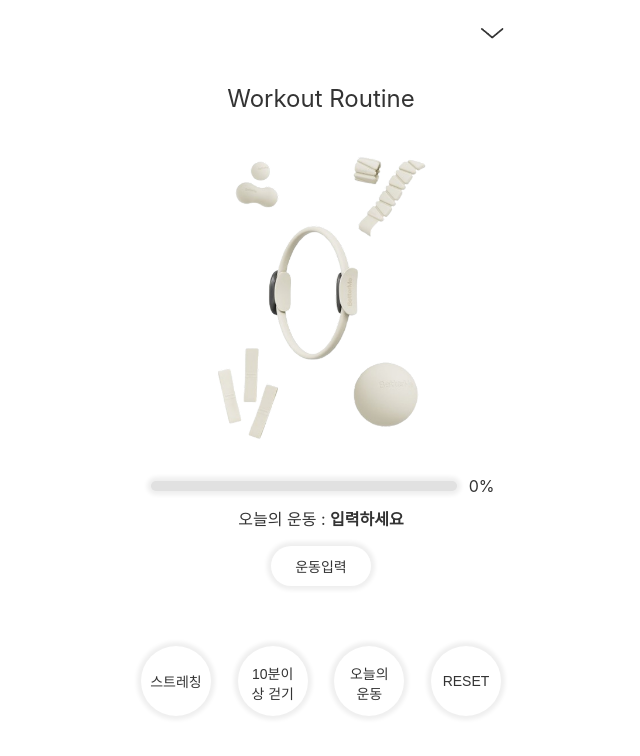
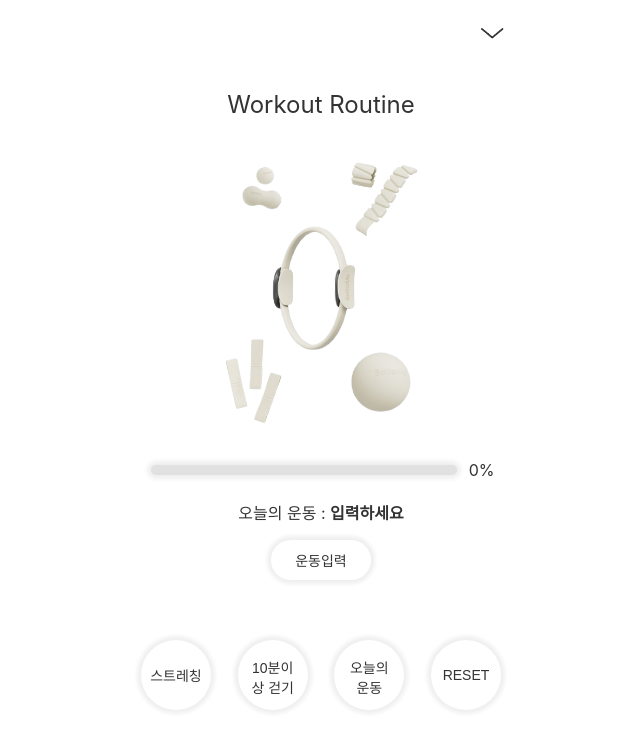
Before and after one commit to miyaajd/my-routine-app, a React (Create React App) app: page /workout in a window 1280 px wide. Shown: the top 756 px of the page, without its empty margins (319-959 px from the left). Built offline with nearby package versions, Linux system fonts and the light colour scheme; a web font is replaced by a local one.

Commit message:
edit workout-style

```diff
--- a/src/pages/Workout/Workout.scss
+++ b/src/pages/Workout/Workout.scss
@@ -17,7 +17,7 @@
     width: 100%;
     position: relative;
     img {
-      width: 50%;
+      width: 46%;
       display: block;
       margin: auto;
       animation: floatY 4s ease-in-out infinite;
@@ -57,7 +57,7 @@
     }
     // 목표설정
     .goal {
-      margin: 0 0 60px;
+      margin: 10px 0 60px;
       display: flex;
       flex-direction: column;
       gap: 16px;
```
